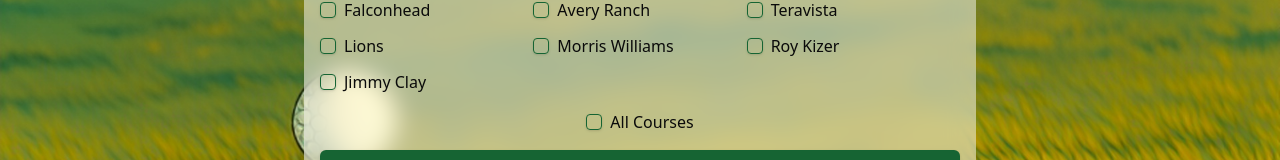
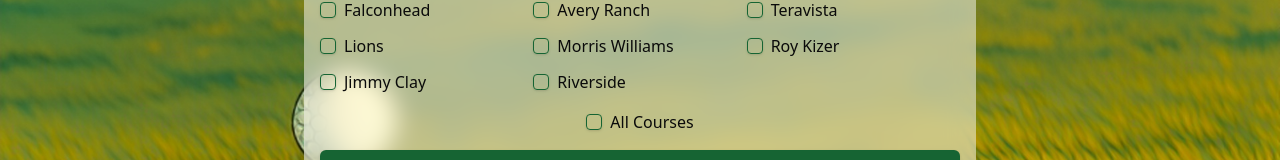
Before and after one commit to samkbe/golf-crawl, a Next.js app: page / in a window 1280 px wide. Shown: the part 388-548 px from the top of the page. Built offline with nearby package versions, Linux system fonts and the light colour scheme.

Commit message:
riverside back in the mix

```diff
--- a/app/courses.ts
+++ b/app/courses.ts
@@ -5,6 +5,7 @@
 import { scrapeFalconhead } from "@/app/scrape/courses/falconhead";
 import { scrapeAveryRanch } from "@/app/scrape/courses/avery-ranch";
 import { scrapeTeravista } from "@/app/scrape/courses/teravista";
+import { scrapeRiverside } from "@/app/scrape/courses/riverside";
 import { golfAtxResults } from "@/app/scrape/courses/golf-atx";
 import type { Browser } from "puppeteer";
 
@@ -24,6 +25,7 @@
 	{ title: "Falconhead", key: "falconhead", platform: "foreup", fetchFunction: scrapeFalconhead },
 	{ title: "Avery Ranch", key: "averyRanch", platform: "foreup", fetchFunction: scrapeAveryRanch },
 	{ title: "Teravista", key: "teravista", platform: "foreup", fetchFunction: scrapeTeravista },
+	{ title: "Riverside", key: "riverside", platform: "foreup", fetchFunction: scrapeRiverside },
 	{ title: "Lions", key: "lions", platform: "golfatx", fetchFunction: golfAtxResults },
 	{ title: "Jimmy Clay", key: "jimmyClay", platform: "golfatx", fetchFunction: golfAtxResults },
 	{ title: "Roy Kizer", key: "royKizer", platform: "golfatx", fetchFunction: golfAtxResults },
--- a/app/page.tsx
+++ b/app/page.tsx
@@ -54,6 +54,10 @@
 		title: "Jimmy Clay",
 		key: "jimmyClay",
 	},
+	{
+		title: "Riverside",
+		key: "riverside",
+	}
 ];
 
 export default function Home() {
--- a/app/scrape/courses/riverside.ts
+++ b/app/scrape/courses/riverside.ts
@@ -3,18 +3,18 @@
 import { ScrapeError } from "@/app/errors";
 import { cacheGet, cacheSet, reviveTeeTimes } from "@/app/cache";
 import type { TeeTime } from "@/app/types";
-import type { Browser } from "puppeteer";
 
-export async function scrapeRiverside(date: string, browser: Browser) {
+export async function scrapeRiverside(date: string) {
 	const cacheKey = `${date}::riverside`;
 	const cached = await cacheGet<TeeTime[]>(cacheKey);
 	if (cached) return reviveTeeTimes(cached);
+
 	try {
 		const result = await scrapeForeUp(
 			date,
-			"https://foreupsoftware.com/index.php/booking/21469/7880#/teetimes",
+			"7880",
+			undefined,
 			"Riverside",
-			browser,
 			"https://foreupsoftware.com/index.php/booking/21469/7880#/teetimes"
 		);
 		await cacheSet(cacheKey, result);
--- a/app/scrape/scrapeForeUp.ts
+++ b/app/scrape/scrapeForeUp.ts
@@ -19,7 +19,7 @@
 export default async function scrapeForeUp(
 	date: string,
 	scheduleId: string,
-	bookingClass: string,
+	bookingClass: string | undefined,
 	courseName: string,
 	bookingLink?: string
 ) {
@@ -30,12 +30,15 @@
 		date: mmddyyyy,
 		holes: "all",
 		players: "0",
-		booking_class: bookingClass,
 		schedule_id: scheduleId,
 		"schedule_ids[]": scheduleId,
 		specials_only: "0",
 		api_key: "no_limits",
 	});
+
+	if (bookingClass) {
+		params.set("booking_class", bookingClass);
+	}
 
 	const res = await fetch(`${API_BASE}?${params}`);
 
```
